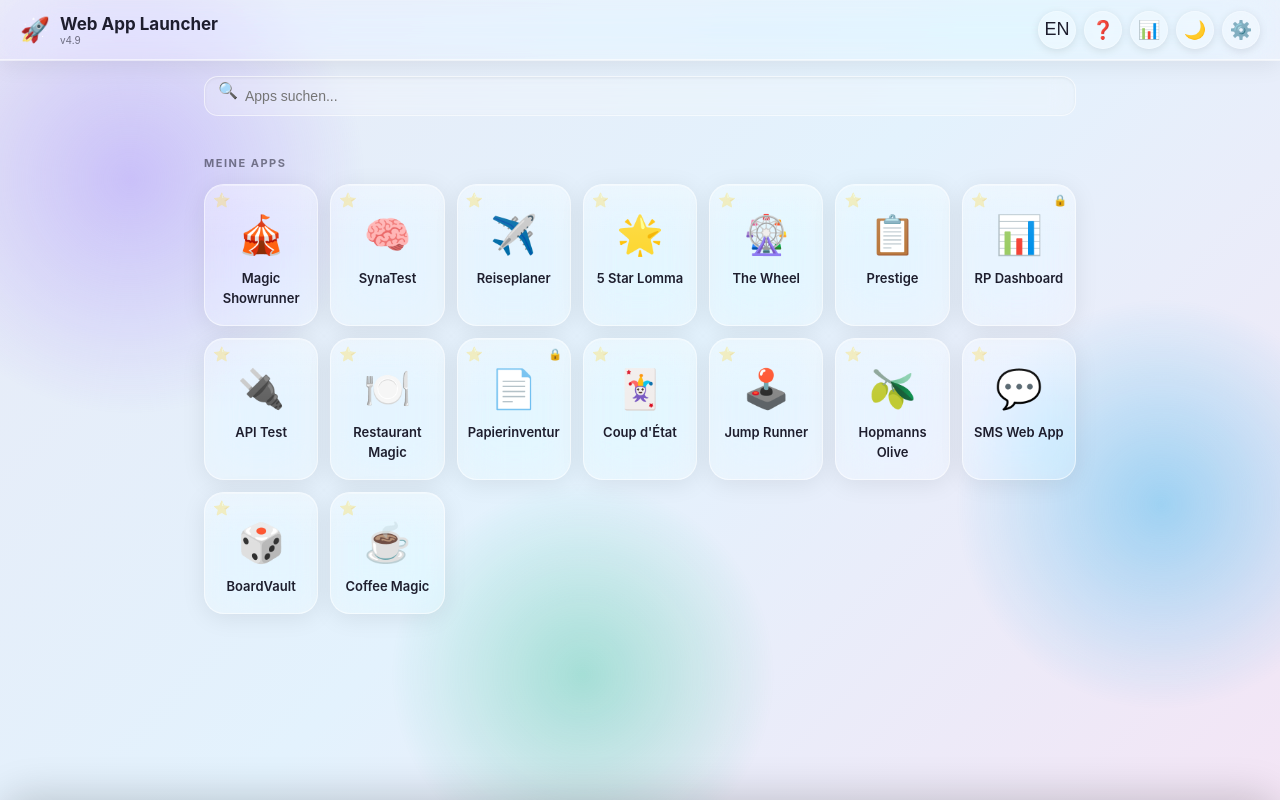
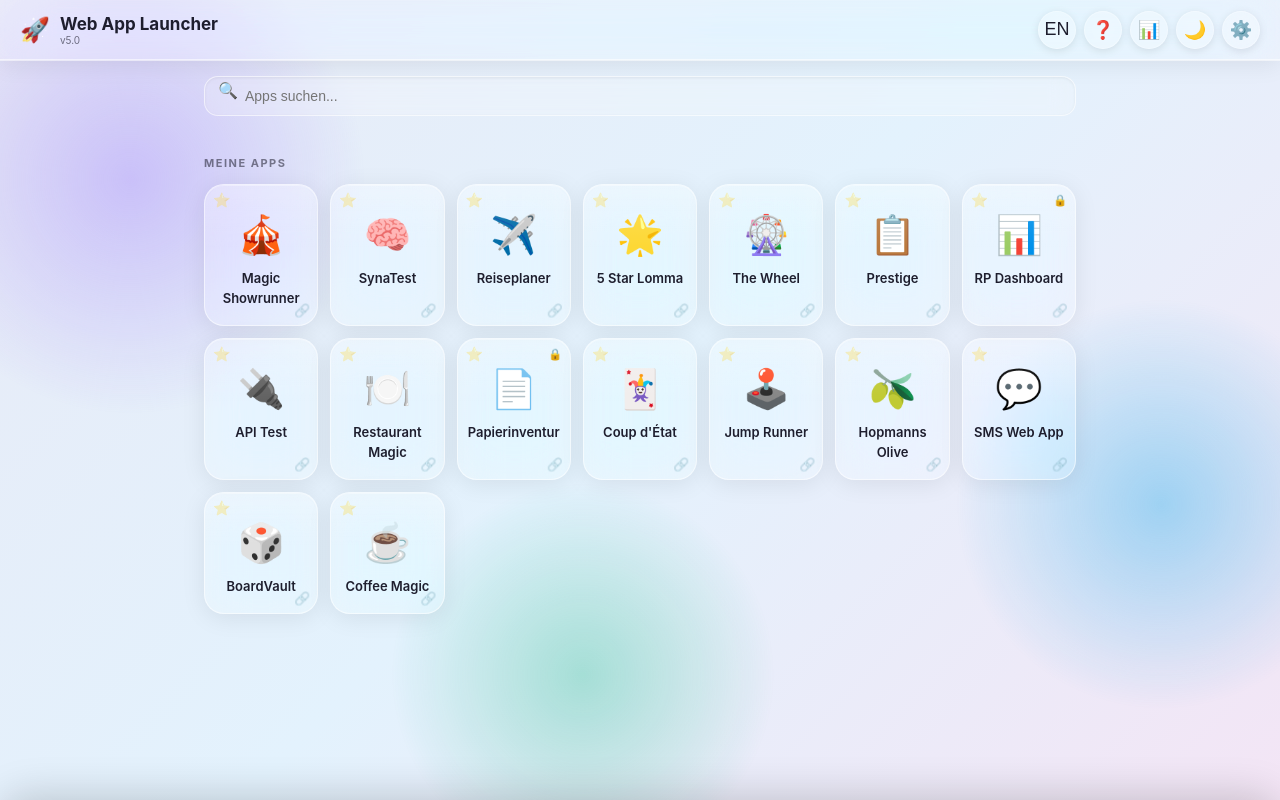
Before and after one commit to TheLomma/webappstarter, a React (Create React App) app: page / in a window 1280 px wide. Built offline with nearby package versions, Linux system fonts and the light colour scheme.

Commit message:
Update App.js
versio 5.0

```diff
--- a/src/App.js
+++ b/src/App.js
@@ -24,7 +24,7 @@ const translations = {
     namePlaceholder: "My App",
     urlPlaceholder: "https://example.com",
     emojiPlaceholder: "🌐",
-    version: "v4.9",
+    version: "v5.0",
     search: "Search apps...",
     importExport: "Import / Export",
     exportBtn: "Export JSON",
@@ -133,7 +133,7 @@ const translations = {
     namePlaceholder: "Meine App",
     urlPlaceholder: "https://beispiel.de",
     emojiPlaceholder: "🌐",
-    version: "v4.9",
+    version: "v5.0",
     search: "Apps suchen...",
     importExport: "Import / Export",
     exportBtn: "JSON exportieren",
@@ -565,6 +565,16 @@ export default function App() {
 
   function deletePin(digit) { setPwModal(m => ({ ...m, pin: m.pin.slice(0, -1) })); }
 
+  function shareApp(app) {
+    const payload = btoa(JSON.stringify([app]));
+    const shareUrl = window.location.origin + window.location.pathname + "?import=" + payload;
+    if (navigator.share) {
+      navigator.share({ title: app.name, text: "Öffne " + app.name + " im Web App Launcher", url: shareUrl });
+    } else {
+      navigator.clipboard.writeText(shareUrl).then(() => alert("🔗 Link kopiert!"));
+    }
+  }
+
   function generateQr() {
     try {
       const base64 = btoa(JSON.stringify(apps));
@@ -719,6 +729,13 @@ export default function App() {
     >
       <div style={{ position: "absolute", top: 0, left: 0, right: 0, height: "45%", background: "linear-gradient(180deg,rgba(255,255,255,0.18) 0%,transparent 100%)", borderRadius: "22px 22px 0 0", pointerEvents: "none" }} />
       {pins[app.url] && <div style={{ position: "absolute", top: 8, right: 8, fontSize: 11 }}>🔒</div>}
+      <button
+        onClick={e => { e.preventDefault(); e.stopPropagation(); shareApp(app); }}
+        title="App teilen"
+        style={{ position: "absolute", bottom: 7, right: 7, background: "none", border: "none", cursor: "pointer", fontSize: 13, opacity: 0.35, transition: "opacity .2s" }}
+        onMouseEnter={e => e.currentTarget.style.opacity = "1"}
+        onMouseLeave={e => e.currentTarget.style.opacity = "0.35"}
+      >🔗</button>
       <button
         onClick={e => { e.preventDefault(); e.stopPropagation(); toggleFav(app.id); }}
         style={{ position: "absolute", top: 7, left: 8, background: "none", border: "none", cursor: "pointer", fontSize: 14, opacity: app.fav ? 1 : 0.3, transition: "opacity .2s" }}
```
